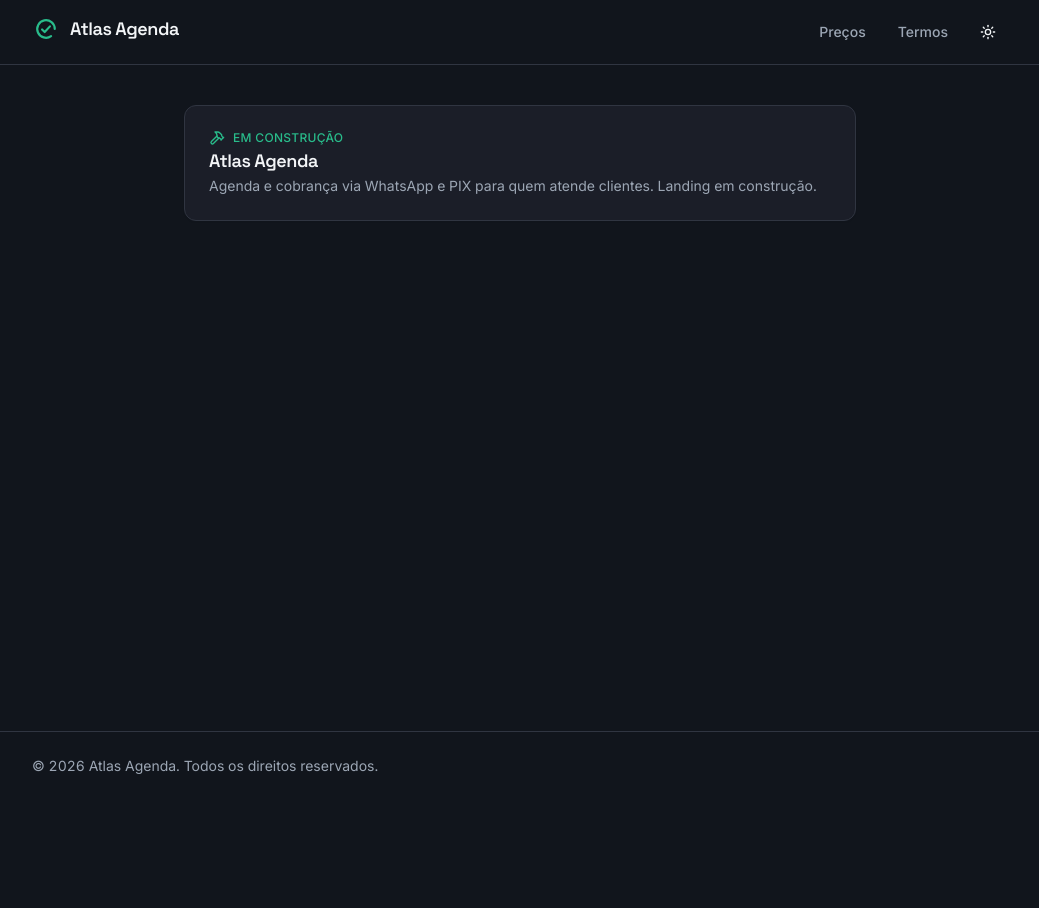
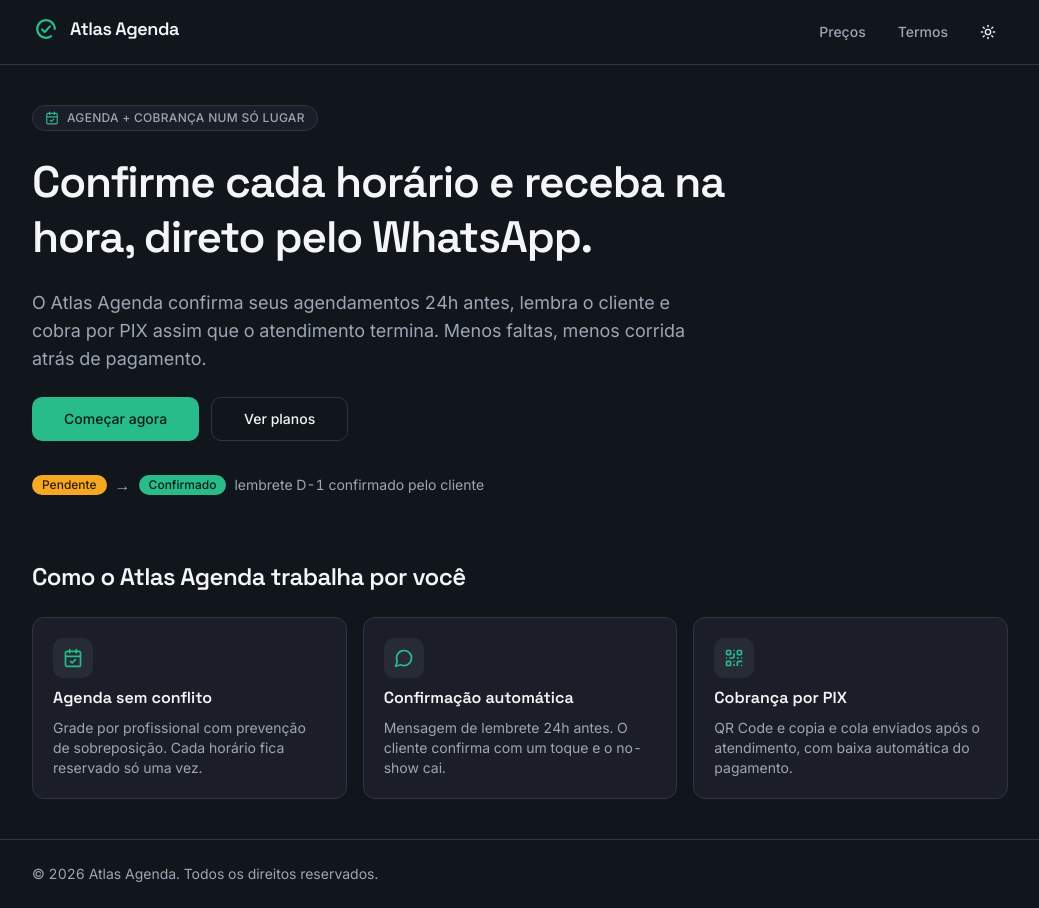
Before and after one commit to freitasjh/atlas-agenta, a React (Vite) app: page / in a window 1280 px wide. Shown: the whole page, without its empty margins (120-1159 px from the left). Before the commit the page ends 800 px from the top, so only its background shows below. Built offline with nearby package versions, Linux system fonts and the light colour scheme.

Commit message:
feat: conteúdo das telas-casca (landing, planos, amostra de badges)

```diff
--- a/src/admin/pages.tsx
+++ b/src/admin/pages.tsx
@@ -1,5 +1,7 @@
 import { PageHeader } from "@/components/PageHeader";
 import { PlaceholderPanel } from "@/components/PlaceholderPanel";
+import { StatusBadge } from "@/components/StatusBadge";
+import { SUBSCRIPTION_STATUSES } from "@/types/domain";
 
 /**
  * Páginas-casca do painel do super admin (`/admin`). Mínimas e em pt-BR;
@@ -30,8 +32,14 @@ export function EmpresasPage() {
       />
       <PlaceholderPanel
         titulo="Empresas assinantes"
-        descricao="A lista de empresas, o status de assinatura e os limites de uso vêm nas próximas fases."
-      />
+        descricao="A lista de empresas e os limites de uso vêm nas próximas fases. Abaixo, os status de assinatura:"
+      >
+        <div className="flex flex-wrap gap-2">
+          {SUBSCRIPTION_STATUSES.map((status) => (
+            <StatusBadge key={status} subscriptionStatus={status} />
+          ))}
+        </div>
+      </PlaceholderPanel>
     </div>
   );
 }
--- a/src/marketing/pages.tsx
+++ b/src/marketing/pages.tsx
@@ -1,33 +1,192 @@
+import { Link } from "react-router-dom";
+import { CalendarCheck, MessageCircle, QrCode } from "lucide-react";
+
+import { Button } from "@/components/ui/button";
 import { PlaceholderPanel } from "@/components/PlaceholderPanel";
+import { StatusBadge } from "@/components/StatusBadge";
 
 /**
- * Páginas-casca da área de marketing (conteúdo final vem na ADR-05).
- * Mínimas e em pt-BR: rendem o layout sem erro e marcam o ponto de extensão.
+ * Páginas da área de marketing (ADR-05). A landing é a única superfície com
+ * conteúdo real nesta fase; `/precos` e `/termos` são cascas em pt-BR.
  */
 
+/**
+ * Landing: a tese do produto abre o hero — confirmar o agendamento para
+ * derrubar o no-show. A assinatura visual é o "anel de confirmação" do Logo
+ * ecoado na transição de estado `pendente → confirmado`.
+ */
 export function LandingPage() {
   return (
-    <PlaceholderPanel
-      titulo="Atlas Agenda"
-      descricao="Agenda e cobrança via WhatsApp e PIX para quem atende clientes. Landing em construção."
-    />
+    <div className="space-y-16">
+      <section className="flex flex-col items-start gap-6">
+        <span className="inline-flex items-center gap-2 rounded-full border border-border bg-card px-3 py-1 text-xs font-medium uppercase tracking-wide text-muted-foreground">
+          <CalendarCheck className="h-3.5 w-3.5 text-primary" aria-hidden="true" />
+          Agenda + cobrança num só lugar
+        </span>
+
+        <h1 className="max-w-3xl font-display text-[clamp(1.75rem,5vw,2.75rem)] font-semibold leading-tight tracking-tight">
+          Confirme cada horário e receba na hora, direto pelo WhatsApp.
+        </h1>
+
+        <p className="max-w-2xl text-base text-muted-foreground sm:text-lg">
+          O Atlas Agenda confirma seus agendamentos 24h antes, lembra o cliente
+          e cobra por PIX assim que o atendimento termina. Menos faltas, menos
+          corrida atrás de pagamento.
+        </p>
+
+        <div className="flex flex-col gap-3 sm:flex-row">
+          <Button asChild size="lg">
+            <Link to="/cadastro">Começar agora</Link>
+          </Button>
+          <Button asChild size="lg" variant="outline">
+            <Link to="/precos">Ver planos</Link>
+          </Button>
+        </div>
+
+        <div
+          className="flex flex-wrap items-center gap-2 pt-2"
+          aria-label="Exemplo: um agendamento confirmado pelo cliente"
+        >
+          <StatusBadge status="pendente" />
+          <span aria-hidden="true" className="text-muted-foreground">
+            →
+          </span>
+          <StatusBadge status="confirmado" />
+          <span className="text-sm text-muted-foreground">
+            lembrete D-1 confirmado pelo cliente
+          </span>
+        </div>
+      </section>
+
+      <section aria-labelledby="como-funciona" className="space-y-6">
+        <h2
+          id="como-funciona"
+          className="font-display text-2xl font-semibold tracking-tight"
+        >
+          Como o Atlas Agenda trabalha por você
+        </h2>
+        <div className="grid gap-4 sm:grid-cols-3">
+          <Feature
+            icon={<CalendarCheck className="h-5 w-5" aria-hidden="true" />}
+            titulo="Agenda sem conflito"
+            descricao="Grade por profissional com prevenção de sobreposição. Cada horário fica reservado só uma vez."
+          />
+          <Feature
+            icon={<MessageCircle className="h-5 w-5" aria-hidden="true" />}
+            titulo="Confirmação automática"
+            descricao="Mensagem de lembrete 24h antes. O cliente confirma com um toque e o no-show cai."
+          />
+          <Feature
+            icon={<QrCode className="h-5 w-5" aria-hidden="true" />}
+            titulo="Cobrança por PIX"
+            descricao="QR Code e copia e cola enviados após o atendimento, com baixa automática do pagamento."
+          />
+        </div>
+      </section>
+    </div>
   );
 }
 
+function Feature({
+  icon,
+  titulo,
+  descricao,
+}: {
+  icon: React.ReactNode;
+  titulo: string;
+  descricao: string;
+}) {
+  return (
+    <div className="flex flex-col gap-2 rounded-lg border border-border bg-card p-5">
+      <span className="flex h-10 w-10 items-center justify-center rounded-md bg-accent text-primary">
+        {icon}
+      </span>
+      <h3 className="font-display text-base font-semibold">{titulo}</h3>
+      <p className="text-sm text-muted-foreground">{descricao}</p>
+    </div>
+  );
+}
+
+const PLANOS = [
+  {
+    nome: "Individual",
+    publico: "Autônomo",
+    destaques: [
+      "1 profissional",
+      "Até 150 agendamentos por mês",
+      "Régua de mensagens padrão",
+    ],
+  },
+  {
+    nome: "Clínica",
+    publico: "Equipe",
+    destaques: [
+      "Até 5 profissionais",
+      "Agendamentos ilimitados",
+      "Mensagens personalizadas e taxa de reserva configurável",
+    ],
+  },
+  {
+    nome: "Pro",
+    publico: "Multi-profissionais",
+    destaques: [
+      "Mais de 5 profissionais (adicional por extra)",
+      "Relatórios",
+      "Suporte prioritário",
+    ],
+  },
+] as const;
+
 export function PrecosPage() {
   return (
-    <PlaceholderPanel
-      titulo="Planos e preços"
-      descricao="Individual, Clínica e Pro. Tabela de planos em construção."
-    />
+    <div className="space-y-8">
+      <div className="space-y-2">
+        <h1 className="font-display text-3xl font-semibold tracking-tight">
+          Planos e preços
+        </h1>
+        <p className="text-muted-foreground">
+          Escolha pelo tamanho da sua equipe. Valores e contratação chegam em
+          breve — por enquanto, conheça o que cada plano oferece.
+        </p>
+      </div>
+
+      <div className="grid gap-4 sm:grid-cols-3">
+        {PLANOS.map((plano) => (
+          <div
+            key={plano.nome}
+            className="flex flex-col gap-4 rounded-lg border border-border bg-card p-6"
+          >
+            <div>
+              <p className="text-xs font-medium uppercase tracking-wide text-muted-foreground">
+                {plano.publico}
+              </p>
+              <h2 className="font-display text-xl font-semibold">
+                {plano.nome}
+              </h2>
+            </div>
+            <ul className="space-y-2 text-sm text-muted-foreground">
+              {plano.destaques.map((item) => (
+                <li key={item} className="flex items-start gap-2">
+                  <CalendarCheck
+                    className="mt-0.5 h-4 w-4 shrink-0 text-primary"
+                    aria-hidden="true"
+                  />
+                  <span>{item}</span>
+                </li>
+              ))}
+            </ul>
+          </div>
+        ))}
+      </div>
+    </div>
   );
 }
 
 export function TermosPage() {
   return (
     <PlaceholderPanel
-      titulo="Termos e privacidade"
-      descricao="Termos de uso e política de privacidade (LGPD) em construção."
+      titulo="Termos e privacidade (LGPD)"
+      descricao="Termos de uso e política de privacidade conforme a LGPD. Conteúdo em construção."
     />
   );
 }
```
